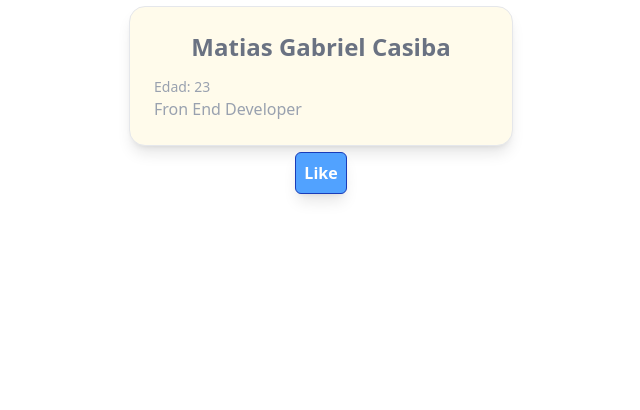
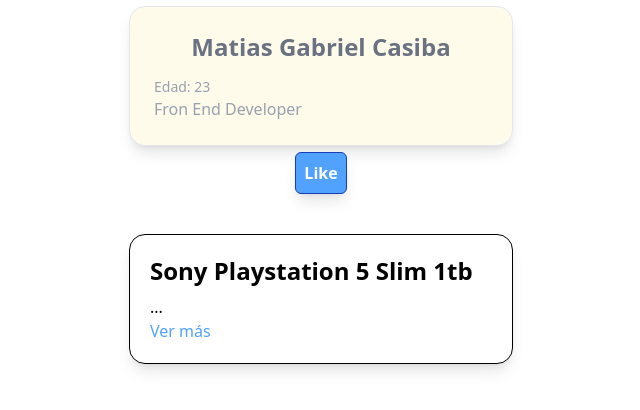
Before and after one commit to MatiCasiba/desafio-14-react, a React (Vite) app: page / in a window 1280 px wide. Shown: the top 410 px of the page, without its empty margins (319-959 px from the left). Built offline with nearby package versions, Linux system fonts and the light colour scheme.

Commit message:
Actividad 3: Armando el componente Producto.jsx (creando la función de ver mas y menos)

```diff
--- a/src/App.jsx
+++ b/src/App.jsx
@@ -1,4 +1,5 @@
 import LikeButton from "./components/LikeButton"
+import Producto from "./components/Producto"
 import UserCard from "./components/UserCard"
 
 
@@ -7,6 +8,10 @@
     <div>
       <UserCard nombre="Matias Gabriel Casiba" edad={23} profesion="Fron End Developer" />
       <LikeButton />
+      <Producto
+        nombre="Sony Playstation 5 Slim 1tb"
+        descripcion="La consola PS5 Slim libera nuevas posibilidades de juego. Experimenta una carga ultrarrápida con un SSD de velocidad ultra alta, una inmersión más profunda con soporte para retroalimentación háptica, disparadores adaptativos y audio 3D.2"
+      />
     </div>
   )
 }
--- a/src/components/Producto.jsx
+++ b/src/components/Producto.jsx
@@ -0,0 +1,27 @@
+import { useState } from "react"
+
+const Producto = ({nombre, descripcion}) => {
+  const [isActive, setIsActive] = useState(true)
+
+  const ocultar = () =>{
+    setIsActive(!isActive)
+  }
+
+  return (
+    <div className="my-10 max-w-sm m-auto shadow-lg p-5 border rounded-2xl">
+        <h2 className="mb-2 font-bold text-2xl">{nombre}</h2>
+        {
+            isActive ? (<p>...</p>) : (<p>{descripcion}</p>)
+        }
+        <button
+            className="cursor-pointer text-blue-400"
+            onClick={ocultar}
+        >
+            {isActive ? 'Ver más': 'Ver menos'}
+        </button>
+
+    </div>
+  )
+}
+
+export default Producto
```
Also changed, not shown: 1 other file (tests, documents, lock files or other folders).
